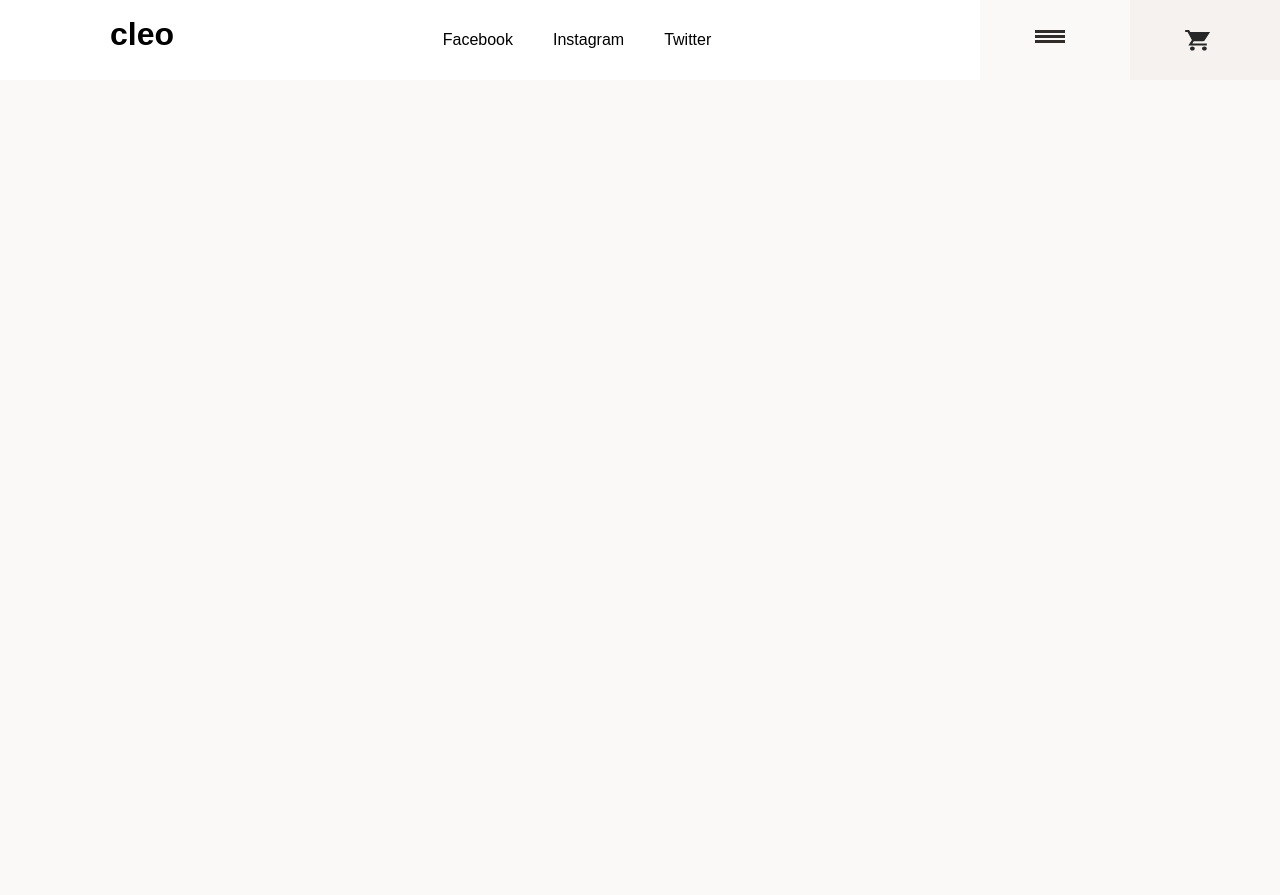
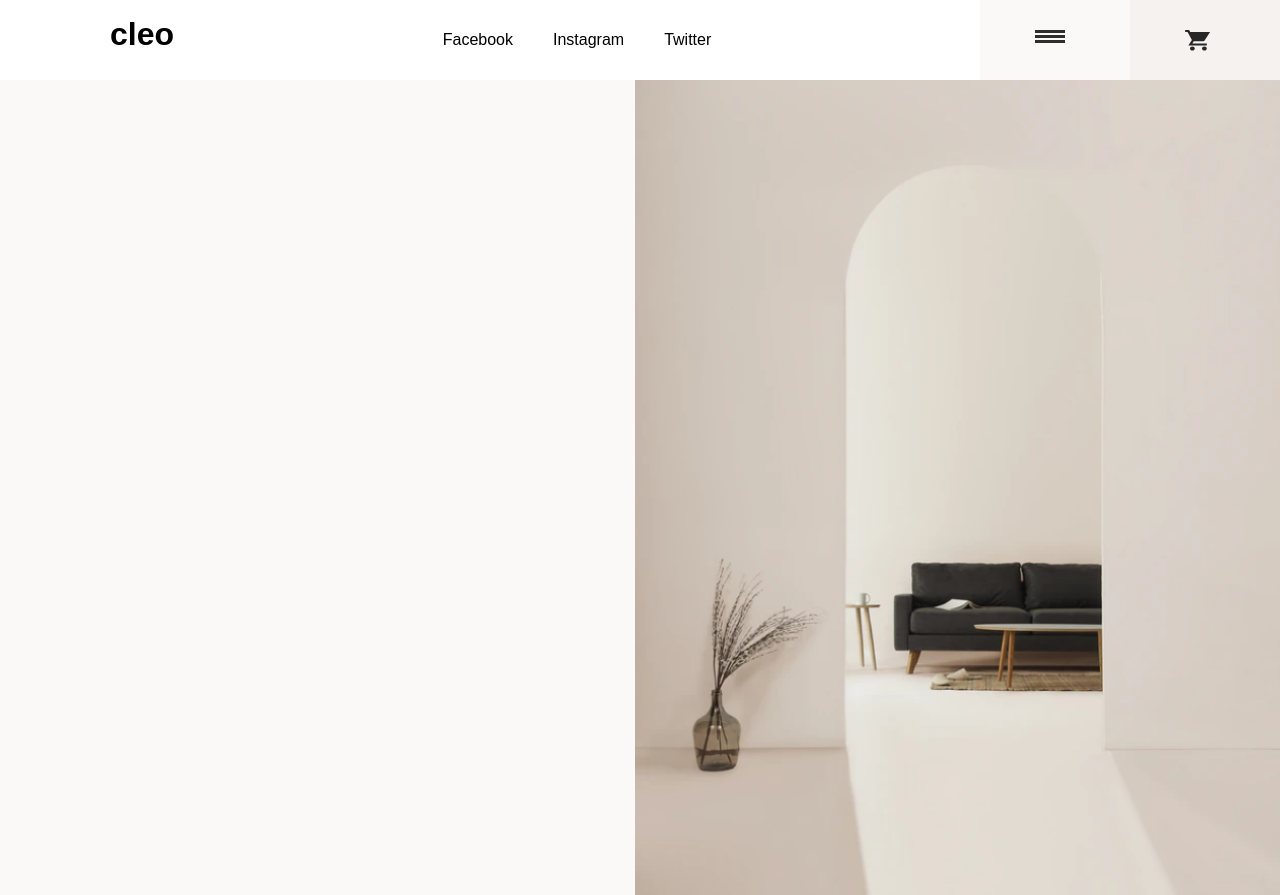
Before and after one commit to Kovalova22/website-for-furniture-design, a React (Create React App) app: page / in a window 1280 px wide. Before the commit the page ends 800 px from the top, so only its background shows below. Built offline with nearby package versions, Linux system fonts and the light colour scheme.

Commit message:
add picture

```diff
--- a/src/App.tsx
+++ b/src/App.tsx
@@ -1,11 +1,15 @@
 import React from 'react';
 import './App.scss';
 import Header from './components/header/header';
+import MainPicture from './components/main/main-picture/main-picture';
+import MainText from './components/main/main-text/main-text';
 
 function App() {
   return (
     <div className="App">
       <Header />
+      <MainText />
+      <MainPicture />
     </div>
   );
 }
--- /dev/null
+++ b/src/components/main/main-picture/main-picture.module.scss
@@ -0,0 +1,10 @@
+@import '../../../styles/vars.scss';
+
+.container {
+  display: flex;
+  justify-content: flex-end;
+  img {
+    height: 815px;
+    width: 645px;
+  }
+}
--- /dev/null
+++ b/src/components/main/main-picture/main-picture.tsx
@@ -0,0 +1,11 @@
+import React from 'react';
+import Image from '../../../image.png';
+import style from './main-picture.module.scss';
+
+export default function MainPicture() {
+  return (
+    <div className={style.container}>
+      <img src={Image} alt="sofa" />
+    </div>
+  );
+}
--- /dev/null
+++ b/src/components/main/main-text/main-text.tsx
@@ -0,0 +1,5 @@
+import React from 'react';
+
+export default function MainText() {
+  return <div></div>;
+}
```
Also changed, not shown: src/components/main/main.tsx (deleted, +0 -7 lines), src/components/main/main-text/main-text.module.scss (added).
